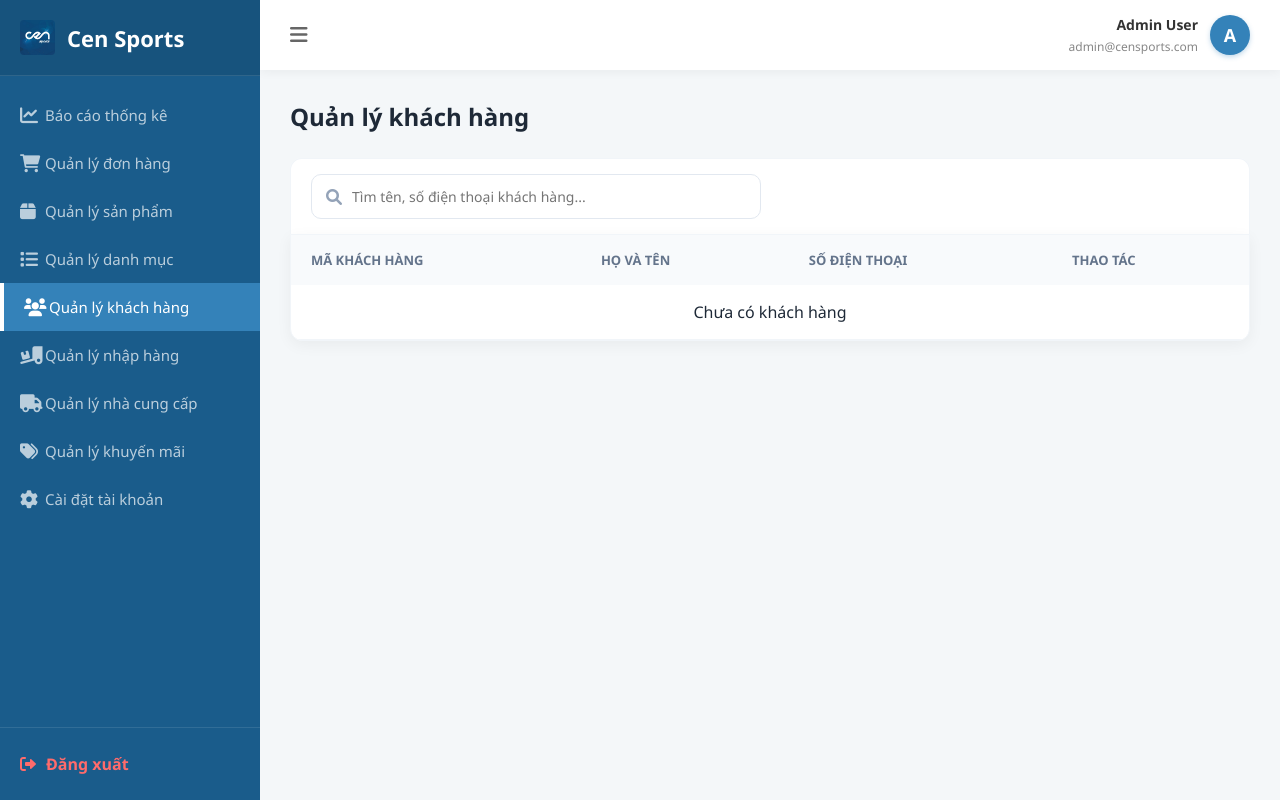
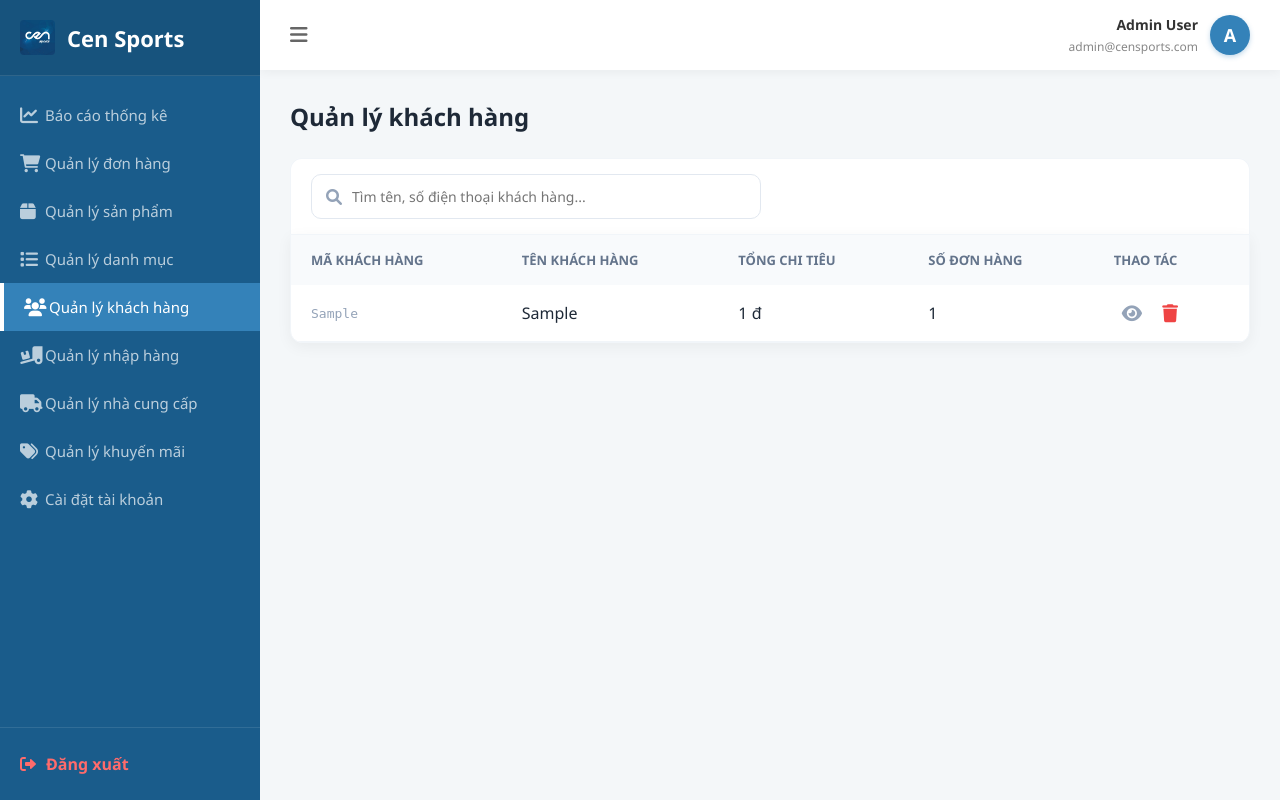
Before and after one commit to tiendung-nguyent/WebsiteThoiTrang_Django, a Django app: page /staff/QuanLyKhachHang/ in a window 1280 px wide. Run offline with Django 5.2, Linux system fonts and the light colour scheme; tables that the repository leaves empty hold one stand-in row (values such as "Sample post").

Commit message:
sửa khách hàng

```diff
--- a/Nhom1_ChuDe1/quanLyKhachHang/templates/quanLyKhachHang/QuanLyKhachHang.html
+++ b/Nhom1_ChuDe1/quanLyKhachHang/templates/quanLyKhachHang/QuanLyKhachHang.html
@@ -55,8 +55,9 @@
         <thead>
             <tr>
                 <th>MÃ KHÁCH HÀNG</th>
-                <th>HỌ VÀ TÊN</th>
-                <th>SỐ ĐIỆN THOẠI</th>
+                <th>TÊN KHÁCH HÀNG</th>
+                <th>TỔNG CHI TIÊU</th>
+                <th>SỐ ĐƠN HÀNG</th>
                 <th>THAO TÁC</th>
             </tr>
         </thead>
@@ -64,20 +65,20 @@
             {% for kh in khach_hangs %}
             <tr class="customer-row"
                 data-ma="{{ kh.KH_Ma|lower }}"
-                data-ten="{{ kh.ho_ten|default:''|lower }}"
-                data-sdt="{{ kh.so_dien_thoai|default:''|lower }}">
+                data-ten="{{ kh.KH_Ten|default:''|lower }}"
+                data-sdt="{{ kh.CTKH_SDT|default:''|lower }}">
                 <td class="customer-id">{{ kh.KH_Ma }}</td>
-                <td>{{ kh.ho_ten }}</td>
-                <td>{{ kh.so_dien_thoai }}</td>
+                <td>{{ kh.KH_Ten }}</td>
+                <td>{{ kh.KH_TongChiTieu }} đ</td>
+                <td>{{ kh.KH_SoDonHang }}</td>
                 <td>
                     <button class="action-btn" style="color:#94a3b8"
                         onclick="openDetailModal(
+                            '{{ kh.CTKH_Ma|escapejs }}',
                             '{{ kh.KH_Ma|escapejs }}',
-                            '{{ kh.ho_ten|escapejs }}',
-                            '{{ kh.so_dien_thoai|escapejs }}',
-                            '{{ kh.so_don_hang|escapejs }}',
-                            '{{ kh.tong_chi_tieu|escapejs }}',
-                            '{{ kh.dia_chi|escapejs }}'
+                            '{{ kh.CTKH_HoTenNguoiNhan|escapejs }}',
+                            '{{ kh.CTKH_SDT|escapejs }}',
+                            '{{ kh.CTKH_DiaChi|escapejs }}'
                         )">
                         <i class="fa fa-eye"></i>
                     </button>
@@ -90,11 +91,11 @@
             </tr>
             {% empty %}
             <tr id="emptyRow">
-                <td colspan="4" style="text-align:center;">Chưa có khách hàng</td>
+                <td colspan="5" style="text-align:center;">Chưa có khách hàng</td>
             </tr>
             {% endfor %}
             <tr id="noSearchResultRow" style="display:none;">
-                <td colspan="4" style="text-align:center;">Không tìm thấy khách hàng phù hợp</td>
+                <td colspan="5" style="text-align:center;">Không tìm thấy khách hàng phù hợp</td>
             </tr>
         </tbody>
     </table>
@@ -104,13 +105,14 @@
 {% include "QuanLyKhachHang/Xoa_KhachHang.html" %}
 
 <script>
-    function openDetailModal(id, name, phone, orders, spend, address) {
-        document.getElementById('detName').innerText = name || "Khách hàng";
-        document.getElementById('detPhoneHeader').innerText = phone || "";
-        document.getElementById('detId').innerText = ": " + (id || "");
-        document.getElementById('detOrders').innerText = ": " + (orders || "0");
-        document.getElementById('detSpend').innerText = ": " + (spend || "0") + " đ";
-        document.getElementById('detAddress').innerText = ": " + (address || "");
+    function openDetailModal(ctkh_ma, kh_ma, hoten, sdt, diachi) {
+        document.getElementById('detName').innerText = hoten || "Chi tiết khách hàng";
+        document.getElementById('detPhoneHeader').innerText = sdt || "";
+        document.getElementById('detCtkhId').innerText = ": " + (ctkh_ma || "");
+        document.getElementById('detKhId').innerText = ": " + (kh_ma || "");
+        document.getElementById('detNameReceiver').innerText = ": " + (hoten || "");
+        document.getElementById('detPhone').innerText = ": " + (sdt || "");
+        document.getElementById('detAddress').innerText = ": " + (diachi || "");
         document.getElementById('modalDetail').style.display = 'block';
     }
 
--- a/Nhom1_ChuDe1/quanLyKhachHang/templates/quanLyKhachHang/XemChiTiet_KhachHang.html
+++ b/Nhom1_ChuDe1/quanLyKhachHang/templates/quanLyKhachHang/XemChiTiet_KhachHang.html
@@ -11,15 +11,18 @@
             <p id="detPhoneHeader" style="font-size: 18px; color: #64748b; margin-top: 5px; font-weight: 600;"></p>
         </div>
 
-        <div style="display: grid; grid-template-columns: 140px 1fr; gap: 12px; font-size: 15px; border-top: 1px solid #f1f5f9; padding-top: 20px;">
+        <div style="display: grid; grid-template-columns: 160px 1fr; gap: 12px; font-size: 15px; border-top: 1px solid #f1f5f9; padding-top: 20px;">
+            <div style="font-weight: 700; color: #1e2937;">Chi Tiết KH Mã</div>
+            <div style="color: #64748b;" id="detCtkhId">: ...</div>
+
             <div style="font-weight: 700; color: #1e2937;">Mã Khách Hàng</div>
-            <div style="color: #64748b;" id="detId">: KH000</div>
+            <div style="color: #64748b;" id="detKhId">: ...</div>
 
-            <div style="font-weight: 700; color: #1e2937;">Số Đơn Hàng</div>
-            <div style="color: #64748b;" id="detOrders">: 0</div>
+            <div style="font-weight: 700; color: #1e2937;">Họ Tên Người Nhận</div>
+            <div style="color: #64748b;" id="detNameReceiver">: ...</div>
 
-            <div style="font-weight: 700; color: #1e2937;">Tổng Chi Tiêu</div>
-            <div style="color: #64748b;" id="detSpend">: 0 đ</div>
+            <div style="font-weight: 700; color: #1e2937;">Số Điện Thoại</div>
+            <div style="color: #64748b;" id="detPhone">: ...</div>
 
             <div style="font-weight: 700; color: #1e2937;">Địa Chỉ</div>
             <div style="color: #64748b;" id="detAddress">: ...</div>
--- a/Nhom1_ChuDe1/quanLyKhachHang/views.py
+++ b/Nhom1_ChuDe1/quanLyKhachHang/views.py
@@ -1,54 +1,56 @@
 from django.shortcuts import render, redirect, get_object_or_404
 from django.contrib import messages
 from django.db.models import Sum
-
-from accounts.models import Profile
+from .models import KhachHang, ChiTietKhachHang
 from donDat.models import DonDat
-from .models import ChiTietKhachHang
-
 
 def khach_hang_view(request):
     if request.method == "POST":
         action = request.POST.get("action")
 
         if action == "delete":
-            ctkh_ma = request.POST.get("KH_Ma")
-            chi_tiet = get_object_or_404(ChiTietKhachHang, CTKH_Ma=ctkh_ma)
-            chi_tiet.delete()
+            kh_ma = request.POST.get("KH_Ma")
+            khach_hang = get_object_or_404(KhachHang, KH_Ma=kh_ma)
+            khach_hang.delete()
             messages.success(request, "Xóa khách hàng thành công.")
             return redirect("quanLyKH")
 
     khach_hangs = []
 
-    chi_tiet_ids = DonDat.objects.values_list("CTKH_Ma_id", flat=True).distinct()
+    khach_hang_list = KhachHang.objects.all()
+    for kh in khach_hang_list:
+        don_hangs = DonDat.objects.filter(CTKH_Ma__KH_Ma=kh)
 
-    for ctkh_id in chi_tiet_ids:
-        chi_tiet = ChiTietKhachHang.objects.filter(CTKH_Ma=ctkh_id).first()
-        if not chi_tiet:
-            continue
+        # Ưu tiên lấy chi tiết khách hàng từ đơn đặt hàng gần nhất (thông tin giỏ hàng/thanh toán)
+        latest_don_dat = don_hangs.order_by('-TT_NgayDatHang').first()
+        if latest_don_dat:
+            chi_tiet = latest_don_dat.CTKH_Ma
+        else:
+            chi_tiet = ChiTietKhachHang.objects.filter(KH_Ma=kh).first()
 
-        profile = Profile.objects.select_related("user").filter(
-            phone_number=chi_tiet.CTKH_SDT
-        ).first()
+        ho_ten_nguoi_nhan = chi_tiet.CTKH_HoTenNguoiNhan if chi_tiet else "Chưa có thông tin"
+        sdt = chi_tiet.CTKH_SDT if chi_tiet else "Chưa có thông tin"
+        dia_chi = chi_tiet.CTKH_DiaChi if chi_tiet else "Chưa có thông tin"
 
-        don_hangs = DonDat.objects.filter(CTKH_Ma=chi_tiet)
+        # Nếu DB chưa cập nhật tự động KH_TongChiTieu, tính toán động từ DonDat
+        calculated_so_don_hang = don_hangs.count()
+        calculated_tong_chi_tieu = don_hangs.aggregate(tong=Sum("TT_TongThanhToan"))["tong"] or 0
 
-        so_don_hang = don_hangs.count()
-        tong_chi_tieu = don_hangs.aggregate(
-            tong=Sum("TT_TongThanhToan")
-        )["tong"] or 0
+        # Dùng dữ liệu của KhachHang nếu > 0, ngược lại dùng dữ liệu tính toán (để đảm bảo luôn có số liệu đúng)
+        final_so_don_hang = kh.KH_SoDonHang if kh.KH_SoDonHang > 0 else calculated_so_don_hang
+        final_tong_chi_tieu = kh.KH_TongChiTieu if kh.KH_TongChiTieu > 0 else calculated_tong_chi_tieu
 
-        ho_ten = profile.full_name if profile and profile.full_name else chi_tiet.CTKH_HoTenNguoiNhan
-        so_dien_thoai = profile.phone_number if profile else chi_tiet.CTKH_SDT
-        dia_chi = profile.address if profile and profile.address else chi_tiet.CTKH_DiaChi
+        tong_chi_tieu_format = "{:,.0f}".format(final_tong_chi_tieu).replace(",", ".")
 
         khach_hangs.append({
-            "KH_Ma": chi_tiet.CTKH_Ma,
-            "ho_ten": ho_ten,
-            "so_dien_thoai": so_dien_thoai,
-            "dia_chi": dia_chi,
-            "so_don_hang": so_don_hang,
-            "tong_chi_tieu": tong_chi_tieu,
+            "KH_Ma": kh.KH_Ma,
+            "KH_Ten": kh.KH_Ten,
+            "CTKH_Ma": chi_tiet.CTKH_Ma if chi_tiet else "Chưa có thông tin",
+            "CTKH_HoTenNguoiNhan": ho_ten_nguoi_nhan,
+            "CTKH_SDT": sdt,
+            "CTKH_DiaChi": dia_chi,
+            "KH_SoDonHang": final_so_don_hang,
+            "KH_TongChiTieu": tong_chi_tieu_format,
         })
 
     return render(request, "QuanLyKhachHang/QuanLyKhachHang.html", {
```
